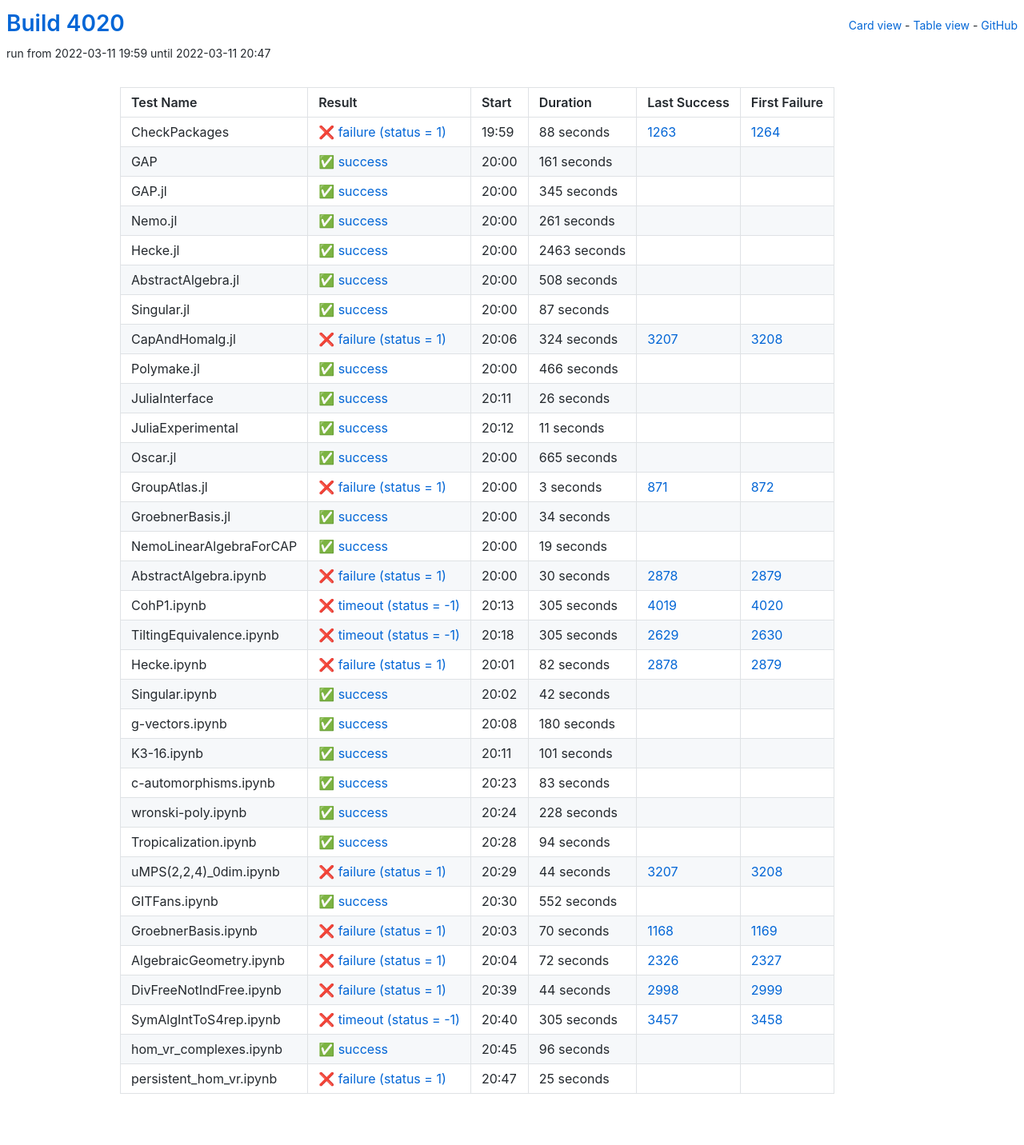
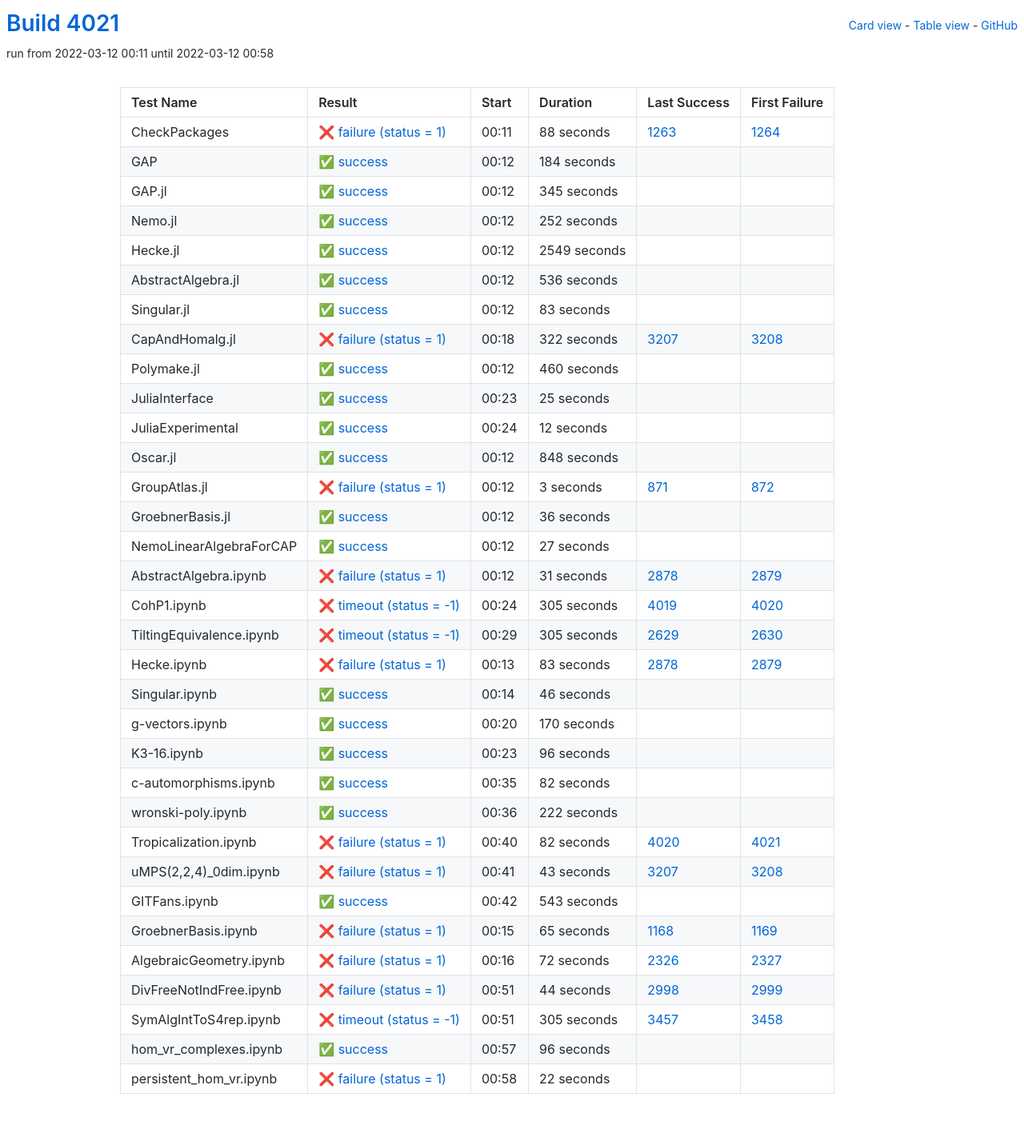
Before and after one commit to oscar-system/oscar-ci-status-stable, a Jekyll site: the page built from table.html, in a window 1280 px wide. Shown: the whole page at 80% size. Built offline with Jekyll 4.4.1, drawn with Linux system fonts in a browser that asks for light colours.

Commit message:
Build #4021

```diff
--- a/_data/ci.yml
+++ b/_data/ci.yml
@@ -1,6 +1,6 @@
 ---
-build: 4020
-build_url: https://oscarci.mathematik.uni-kl.de/job/oscar-stable/4020/
+build: 4021
+build_url: https://oscarci.mathematik.uni-kl.de/job/oscar-stable/4021/
 job: oscar-stable
 organization: oscar-system
 repo: oscar-ci-status-stable
@@ -8,8 +8,8 @@ repourl: https://github.com/oscar-system/oscar-ci-status-stable
 tests:
 - name: CheckPackages
   id: checkpackages
-  log: https://oscarci.mathematik.uni-kl.de/job/oscar-stable/4020/artifact/logs/build-4020/CheckPackages.log
-  start: 2022-03-11 19:59
+  log: https://oscarci.mathematik.uni-kl.de/job/oscar-stable/4021/artifact/logs/build-4021/CheckPackages.log
+  start: 2022-03-12 00:11
   success: false
   exitcode: 1
   status: failure
@@ -20,20 +20,20 @@ tests:
   first_failure_url: https://oscarci.mathematik.uni-kl.de/job/oscar-stable/1264/
 - name: GAP
   id: gap
-  log: https://oscarci.mathematik.uni-kl.de/job/oscar-stable/4020/artifact/logs/build-4020/GAP.log
-  start: 2022-03-11 20:00
+  log: https://oscarci.mathematik.uni-kl.de/job/oscar-stable/4021/artifact/logs/build-4021/GAP.log
+  start: 2022-03-12 00:12
   success: true
   exitcode: 0
   status: success
-  duration: 161
+  duration: 184
   last_success: false
   last_success_url:
   first_failure: false
   first_failure_url:
 - name: GAP.jl
   id: gap-jl
-  log: https://oscarci.mathematik.uni-kl.de/job/oscar-stable/4020/artifact/logs/build-4020/GAP.jl.log
-  start: 2022-03-11 20:00
+  log: https://oscarci.mathematik.uni-kl.de/job/oscar-stable/4021/artifact/logs/build-4021/GAP.jl.log
+  start: 2022-03-12 00:12
   success: true
   exitcode: 0
   status: success
@@ -44,116 +44,116 @@ tests:
   first_failure_url:
 - name: Nemo.jl
   id: nemo-jl
-  log: https://oscarci.mathematik.uni-kl.de/job/oscar-stable/4020/artifact/logs/build-4020/Nemo.jl.log
-  start: 2022-03-11 20:00
+  log: https://oscarci.mathematik.uni-kl.de/job/oscar-stable/4021/artifact/logs/build-4021/Nemo.jl.log
+  start: 2022-03-12 00:12
   success: true
   exitcode: 0
   status: success
-  duration: 261
+  duration: 252
   last_success: false
   last_success_url:
   first_failure: false
   first_failure_url:
 - name: Hecke.jl
   id: hecke-jl
-  log: https://oscarci.mathematik.uni-kl.de/job/oscar-stable/4020/artifact/logs/build-4020/Hecke.jl.log
-  start: 2022-03-11 20:00
+  log: https://oscarci.mathematik.uni-kl.de/job/oscar-stable/4021/artifact/logs/build-4021/Hecke.jl.log
+  start: 2022-03-12 00:12
   success: true
   exitcode: 0
   status: success
-  duration: 2463
+  duration: 2549
   last_success: false
   last_success_url:
   first_failure: false
   first_failure_url:
 - name: AbstractAlgebra.jl
   id: abstractalgebra-jl
-  log: https://oscarci.mathematik.uni-kl.de/job/oscar-stable/4020/artifact/logs/build-4020/AbstractAlgebra.jl.log
-  start: 2022-03-11 20:00
+  log: https://oscarci.mathematik.uni-kl.de/job/oscar-stable/4021/artifact/logs/build-4021/AbstractAlgebra.jl.log
+  start: 2022-03-12 00:12
   success: true
   exitcode: 0
   status: success
-  duration: 508
+  duration: 536
   last_success: false
   last_success_url:
   first_failure: false
   first_failure_url:
 - name: Singular.jl
   id: singular-jl
-  log: https://oscarci.mathematik.uni-kl.de/job/oscar-stable/4020/artifact/logs/build-4020/Singular.jl.log
-  start: 2022-03-11 20:00
+  log: https://oscarci.mathematik.uni-kl.de/job/oscar-stable/4021/artifact/logs/build-4021/Singular.jl.log
+  start: 2022-03-12 00:12
   success: true
   exitcode: 0
   status: success
-  duration: 87
+  duration: 83
   last_success: false
   last_success_url:
   first_failure: false
   first_failure_url:
 - name: CapAndHomalg.jl
   id: capandhomalg-jl
-  log: https://oscarci.mathematik.uni-kl.de/job/oscar-stable/4020/artifact/logs/build-4020/CapAndHomalg.jl.log
-  start: 2022-03-11 20:06
+  log: https://oscarci.mathematik.uni-kl.de/job/oscar-stable/4021/artifact/logs/build-4021/CapAndHomalg.jl.log
+  start: 2022-03-12 00:18
   success: false
   exitcode: 1
   status: failure
-  duration: 324
+  duration: 322
   last_success: 3207
   last_success_url: https://oscarci.mathematik.uni-kl.de/job/oscar-stable/3207/
   first_failure: 3208
   first_failure_url: https://oscarci.mathematik.uni-kl.de/job/oscar-stable/3208/
 - name: Polymake.jl
   id: polymake-jl
-  log: https://oscarci.mathematik.uni-kl.de/job/oscar-stable/4020/artifact/logs/build-4020/Polymake.jl.log
-  start: 2022-03-11 20:00
+  log: https://oscarci.mathematik.uni-kl.de/job/oscar-stable/4021/artifact/logs/build-4021/Polymake.jl.log
+  start: 2022-03-12 00:12
   success: true
   exitcode: 0
   status: success
-  duration: 466
+  duration: 460
   last_success: false
   last_success_url:
   first_failure: false
   first_failure_url:
 - name: JuliaInterface
   id: juliainterface
-  log: https://oscarci.mathematik.uni-kl.de/job/oscar-stable/4020/artifact/logs/build-4020/JuliaInterface.log
-  start: 2022-03-11 20:11
+  log: https://oscarci.mathematik.uni-kl.de/job/oscar-stable/4021/artifact/logs/build-4021/JuliaInterface.log
+  start: 2022-03-12 00:23
   success: true
   exitcode: 0
   status: success
-  duration: 26
+  duration: 25
   last_success: false
   last_success_url:
   first_failure: false
   first_failure_url:
 - name: JuliaExperimental
   id: juliaexperimental
-  log: https://oscarci.mathematik.uni-kl.de/job/oscar-stable/4020/artifact/logs/build-4020/JuliaExperimental.log
-  start: 2022-03-11 20:12
+  log: https://oscarci.mathematik.uni-kl.de/job/oscar-stable/4021/artifact/logs/build-4021/JuliaExperimental.log
+  start: 2022-03-12 00:24
   success: true
   exitcode: 0
   status: success
-  duration: 11
+  duration: 12
   last_success: false
   last_success_url:
   first_failure: false
   first_failure_url:
 - name: Oscar.jl
   id: oscar-jl
-  log: https://oscarci.mathematik.uni-kl.de/job/oscar-stable/4020/artifact/logs/build-4020/Oscar.jl.log
-  start: 2022-03-11 20:00
+  log: https://oscarci.mathematik.uni-kl.de/job/oscar-stable/4021/artifact/logs/build-4021/Oscar.jl.log
+  start: 2022-03-12 00:12
   success: true
   exitcode: 0
   status: success
-  duration: 665
+  duration: 848
   last_success: false
   last_success_url:
   first_failure: false
   first_failure_url:
 - name: GroupAtlas.jl
   id: groupatlas-jl
-  log: https://oscarci.mathematik.uni-kl.de/job/oscar-stable/4020/artifact/logs/build-4020/GroupAtlas.jl.log
-  start: 2022-03-11 20:00
+  log: https://oscarci.mathematik.uni-kl.de/job/oscar-stable/4021/artifact/logs/build-4021/GroupAtlas.jl.log
+  start: 2022-03-12 00:12
   success: false
   exitcode: 1
   status: failure
@@ -164,44 +164,44 @@ tests:
   first_failure_url: https://oscarci.mathematik.uni-kl.de/job/oscar-stable/872/
 - name: GroebnerBasis.jl
   id: groebnerbasis-jl
-  log: https://oscarci.mathematik.uni-kl.de/job/oscar-stable/4020/artifact/logs/build-4020/GroebnerBasis.jl.log
-  start: 2022-03-11 20:00
+  log: https://oscarci.mathematik.uni-kl.de/job/oscar-stable/4021/artifact/logs/build-4021/GroebnerBasis.jl.log
+  start: 2022-03-12 00:12
   success: true
   exitcode: 0
   status: success
-  duration: 34
+  duration: 36
   last_success: false
   last_success_url:
   first_failure: false
   first_failure_url:
 - name: NemoLinearAlgebraForCAP
   id: nemolinearalgebraforcap
-  log: https://oscarci.mathematik.uni-kl.de/job/oscar-stable/4020/artifact/logs/build-4020/NemoLinearAlgebraForCAP.log
-  start: 2022-03-11 20:00
+  log: https://oscarci.mathematik.uni-kl.de/job/oscar-stable/4021/artifact/logs/build-4021/NemoLinearAlgebraForCAP.log
+  start: 2022-03-12 00:12
   success: true
   exitcode: 0
   status: success
-  duration: 19
+  duration: 27
   last_success: false
   last_success_url:
   first_failure: false
   first_failure_url:
 - name: AbstractAlgebra.ipynb
   id: abstractalgebra-ipynb
-  log: https://oscarci.mathematik.uni-kl.de/job/oscar-stable/4020/artifact/logs/build-4020/AbstractAlgebra.ipynb.log
-  start: 2022-03-11 20:00
+  log: https://oscarci.mathematik.uni-kl.de/job/oscar-stable/4021/artifact/logs/build-4021/AbstractAlgebra.ipynb.log
+  start: 2022-03-12 00:12
   success: false
   exitcode: 1
   status: failure
-  duration: 30
+  duration: 31
   last_success: 2878
   last_success_url: https://oscarci.mathematik.uni-kl.de/job/oscar-stable/2878/
   first_failure: 2879
   first_failure_url: https://oscarci.mathematik.uni-kl.de/job/oscar-stable/2879/
 - name: CohP1.ipynb
   id: cohp1-ipynb
-  log: https://oscarci.mathematik.uni-kl.de/job/oscar-stable/4020/artifact/logs/build-4020/CohP1.ipynb.log
-  start: 2022-03-11 20:13
+  log: https://oscarci.mathematik.uni-kl.de/job/oscar-stable/4021/artifact/logs/build-4021/CohP1.ipynb.log
+  start: 2022-03-12 00:24
   success: false
   exitcode: -1
   status: timeout
@@ -212,8 +212,8 @@ tests:
   first_failure_url: https://oscarci.mathematik.uni-kl.de/job/oscar-stable/4020/
 - name: TiltingEquivalence.ipynb
   id: tiltingequivalence-ipynb
-  log: https://oscarci.mathematik.uni-kl.de/job/oscar-stable/4020/artifact/logs/build-4020/TiltingEquivalence.ipynb.log
-  start: 2022-03-11 20:18
+  log: https://oscarci.mathematik.uni-kl.de/job/oscar-stable/4021/artifact/logs/build-4021/TiltingEquivalence.ipynb.log
+  start: 2022-03-12 00:29
   success: false
   exitcode: -1
   status: timeout
@@ -224,128 +224,128 @@ tests:
   first_failure_url: https://oscarci.mathematik.uni-kl.de/job/oscar-stable/2630/
 - name: Hecke.ipynb
   id: hecke-ipynb
-  log: https://oscarci.mathematik.uni-kl.de/job/oscar-stable/4020/artifact/logs/build-4020/Hecke.ipynb.log
-  start: 2022-03-11 20:01
+  log: https://oscarci.mathematik.uni-kl.de/job/oscar-stable/4021/artifact/logs/build-4021/Hecke.ipynb.log
+  start: 2022-03-12 00:13
   success: false
   exitcode: 1
   status: failure
-  duration: 82
+  duration: 83
   last_success: 2878
   last_success_url: https://oscarci.mathematik.uni-kl.de/job/oscar-stable/2878/
   first_failure: 2879
   first_failure_url: https://oscarci.mathematik.uni-kl.de/job/oscar-stable/2879/
 - name: Singular.ipynb
   id: singular-ipynb
-  log: https://oscarci.mathematik.uni-kl.de/job/oscar-stable/4020/artifact/logs/build-4020/Singular.ipynb.log
-  start: 2022-03-11 20:02
+  log: https://oscarci.mathematik.uni-kl.de/job/oscar-stable/4021/artifact/logs/build-4021/Singular.ipynb.log
+  start: 2022-03-12 00:14
   success: true
   exitcode: 0
   status: success
-  duration: 42
+  duration: 46
   last_success: false
   last_success_url:
   first_failure: false
   first_failure_url:
 - name: g-vectors.ipynb
   id: g-vectors-ipynb
-  log: https://oscarci.mathematik.uni-kl.de/job/oscar-stable/4020/artifact/logs/build-4020/g-vectors.ipynb.log
-  start: 2022-03-11 20:08
+  log: https://oscarci.mathematik.uni-kl.de/job/oscar-stable/4021/artifact/logs/build-4021/g-vectors.ipynb.log
+  start: 2022-03-12 00:20
   success: true
   exitcode: 0
   status: success
-  duration: 180
+  duration: 170
   last_success: false
   last_success_url:
   first_failure: false
   first_failure_url:
 - name: K3-16.ipynb
   id: k3-16-ipynb
-  log: https://oscarci.mathematik.uni-kl.de/job/oscar-stable/4020/artifact/logs/build-4020/K3-16.ipynb.log
-  start: 2022-03-11 20:11
+  log: https://oscarci.mathematik.uni-kl.de/job/oscar-stable/4021/artifact/logs/build-4021/K3-16.ipynb.log
+  start: 2022-03-12 00:23
   success: true
   exitcode: 0
   status: success
-  duration: 101
+  duration: 96
   last_success: false
   last_success_url:
   first_failure: false
   first_failure_url:
 - name: c-automorphisms.ipynb
   id: c-automorphisms-ipynb
-  log: https://oscarci.mathematik.uni-kl.de/job/oscar-stable/4020/artifact/logs/build-4020/c-automorphisms.ipynb.log
-  start: 2022-03-11 20:23
+  log: https://oscarci.mathematik.uni-kl.de/job/oscar-stable/4021/artifact/logs/build-4021/c-automorphisms.ipynb.log
+  start: 2022-03-12 00:35
   success: true
   exitcode: 0
   status: success
-  duration: 83
+  duration: 82
   last_success: false
   last_success_url:
   first_failure: false
   first_failure_url:
 - name: wronski-poly.ipynb
   id: wronski-poly-ipynb
-  log: https://oscarci.mathematik.uni-kl.de/job/oscar-stable/4020/artifact/logs/build-4020/wronski-poly.ipynb.log
-  start: 2022-03-11 20:24
+  log: https://oscarci.mathematik.uni-kl.de/job/oscar-stable/4021/artifact/logs/build-4021/wronski-poly.ipynb.log
+  start: 2022-03-12 00:36
   success: true
   exitcode: 0
   status: success
-  duration: 228
+  duration: 222
   last_success: false
   last_success_url:
   first_failure: false
   first_failure_url:
 - name: Tropicalization.ipynb
   id: tropicalization-ipynb
-  log: https://oscarci.mathematik.uni-kl.de/job/oscar-stable/4020/artifact/logs/build-4020/Tropicalization.ipynb.log
-  start: 2022-03-11 20:28
-  success: true
-  exitcode: 0
-  status: success
-  duration: 94
-  last_success: false
-  last_success_url:
-  first_failure: false
-  first_failure_url:
-- name: uMPS(2,2,4)_0dim.ipynb
-  id: umps-2-2-4-0dim-ipynb
-  log: https://oscarci.mathematik.uni-kl.de/job/oscar-stable/4020/artifact/logs/build-4020/uMPS-2-2-4-_0dim.ipynb.log
-  start: 2022-03-11 20:29
+  log: https://oscarci.mathematik.uni-kl.de/job/oscar-stable/4021/artifact/logs/build-4021/Tropicalization.ipynb.log
+  start: 2022-03-12 00:40
   success: false
   exitcode: 1
   status: failure
-  duration: 44
+  duration: 82
+  last_success: 4020
+  last_success_url: https://oscarci.mathematik.uni-kl.de/job/oscar-stable/4020/
+  first_failure: 4021
+  first_failure_url: https://oscarci.mathematik.uni-kl.de/job/oscar-stable/4021/
+- name: uMPS(2,2,4)_0dim.ipynb
+  id: umps-2-2-4-0dim-ipynb
+  log: https://oscarci.mathematik.uni-kl.de/job/oscar-stable/4021/artifact/logs/build-4021/uMPS-2-2-4-_0dim.ipynb.log
+  start: 2022-03-12 00:41
+  success: false
+  exitcode: 1
+  status: failure
+  duration: 43
   last_success: 3207
   last_success_url: https://oscarci.mathematik.uni-kl.de/job/oscar-stable/3207/
   first_failure: 3208
   first_failure_url: https://oscarci.mathematik.uni-kl.de/job/oscar-stable/3208/
 - name: GITFans.ipynb
   id: gitfans-ipynb
-  log: https://oscarci.mathematik.uni-kl.de/job/oscar-stable/4020/artifact/logs/build-4020/GITFans.ipynb.log
-  start: 2022-03-11 20:30
+  log: https://oscarci.mathematik.uni-kl.de/job/oscar-stable/4021/artifact/logs/build-4021/GITFans.ipynb.log
+  start: 2022-03-12 00:42
   success: true
   exitcode: 0
   status: success
-  duration: 552
+  duration: 543
   last_success: false
   last_success_url:
   first_failure: false
   first_failure_url:
 - name: GroebnerBasis.ipynb
   id: groebnerbasis-ipynb
-  log: https://oscarci.mathematik.uni-kl.de/job/oscar-stable/4020/artifact/logs/build-4020/GroebnerBasis.ipynb.log
-  start: 2022-03-11 20:03
+  log: https://oscarci.mathematik.uni-kl.de/job/oscar-stable/4021/artifact/logs/build-4021/GroebnerBasis.ipynb.log
+  start: 2022-03-12 00:15
   success: false
   exitcode: 1
   status: failure
-  duration: 70
+  duration: 65
   last_success: 1168
   last_success_url: https://oscarci.mathematik.uni-kl.de/job/oscar-stable/1168/
   first_failure: 1169
   first_failure_url: https://oscarci.mathematik.uni-kl.de/job/oscar-stable/1169/
 - name: AlgebraicGeometry.ipynb
   id: algebraicgeometry-ipynb
-  log: https://oscarci.mathematik.uni-kl.de/job/oscar-stable/4020/artifact/logs/build-4020/AlgebraicGeometry.ipynb.log
-  start: 2022-03-11 20:04
+  log: https://oscarci.mathematik.uni-kl.de/job/oscar-stable/4021/artifact/logs/build-4021/AlgebraicGeometry.ipynb.log
+  start: 2022-03-12 00:16
   success: false
   exitcode: 1
   status: failure
@@ -356,8 +356,8 @@ tests:
   first_failure_url: https://oscarci.mathematik.uni-kl.de/job/oscar-stable/2327/
 - name: DivFreeNotIndFree.ipynb
   id: divfreenotindfree-ipynb
-  log: https://oscarci.mathematik.uni-kl.de/job/oscar-stable/4020/artifact/logs/build-4020/DivFreeNotIndFree.ipynb.log
-  start: 2022-03-11 20:39
+  log: https://oscarci.mathematik.uni-kl.de/job/oscar-stable/4021/artifact/logs/build-4021/DivFreeNotIndFree.ipynb.log
+  start: 2022-03-12 00:51
   success: false
   exitcode: 1
   status: failure
@@ -368,8 +368,8 @@ tests:
   first_failure_url: https://oscarci.mathematik.uni-kl.de/job/oscar-stable/2999/
 - name: SymAlgIntToS4rep.ipynb
   id: symalginttos4rep-ipynb
-  log: https://oscarci.mathematik.uni-kl.de/job/oscar-stable/4020/artifact/logs/build-4020/SymAlgIntToS4rep.ipynb.log
-  start: 2022-03-11 20:40
+  log: https://oscarci.mathematik.uni-kl.de/job/oscar-stable/4021/artifact/logs/build-4021/SymAlgIntToS4rep.ipynb.log
+  start: 2022-03-12 00:51
   success: false
   exitcode: -1
   status: timeout
@@ -380,8 +380,8 @@ tests:
   first_failure_url: https://oscarci.mathematik.uni-kl.de/job/oscar-stable/3458/
 - name: hom_vr_complexes.ipynb
   id: hom-vr-complexes-ipynb
-  log: https://oscarci.mathematik.uni-kl.de/job/oscar-stable/4020/artifact/logs/build-4020/hom_vr_complexes.ipynb.log
-  start: 2022-03-11 20:45
+  log: https://oscarci.mathematik.uni-kl.de/job/oscar-stable/4021/artifact/logs/build-4021/hom_vr_complexes.ipynb.log
+  start: 2022-03-12 00:57
   success: true
   exitcode: 0
   status: success
@@ -392,12 +392,12 @@ tests:
   first_failure_url:
 - name: persistent_hom_vr.ipynb
   id: persistent-hom-vr-ipynb
-  log: https://oscarci.mathematik.uni-kl.de/job/oscar-stable/4020/artifact/logs/build-4020/persistent_hom_vr.ipynb.log
-  start: 2022-03-11 20:47
+  log: https://oscarci.mathematik.uni-kl.de/job/oscar-stable/4021/artifact/logs/build-4021/persistent_hom_vr.ipynb.log
+  start: 2022-03-12 00:58
   success: false
   exitcode: 1
   status: failure
-  duration: 25
+  duration: 22
   last_success: false
   last_success_url:
   first_failure: false
```
Also changed, not shown: README.md.
